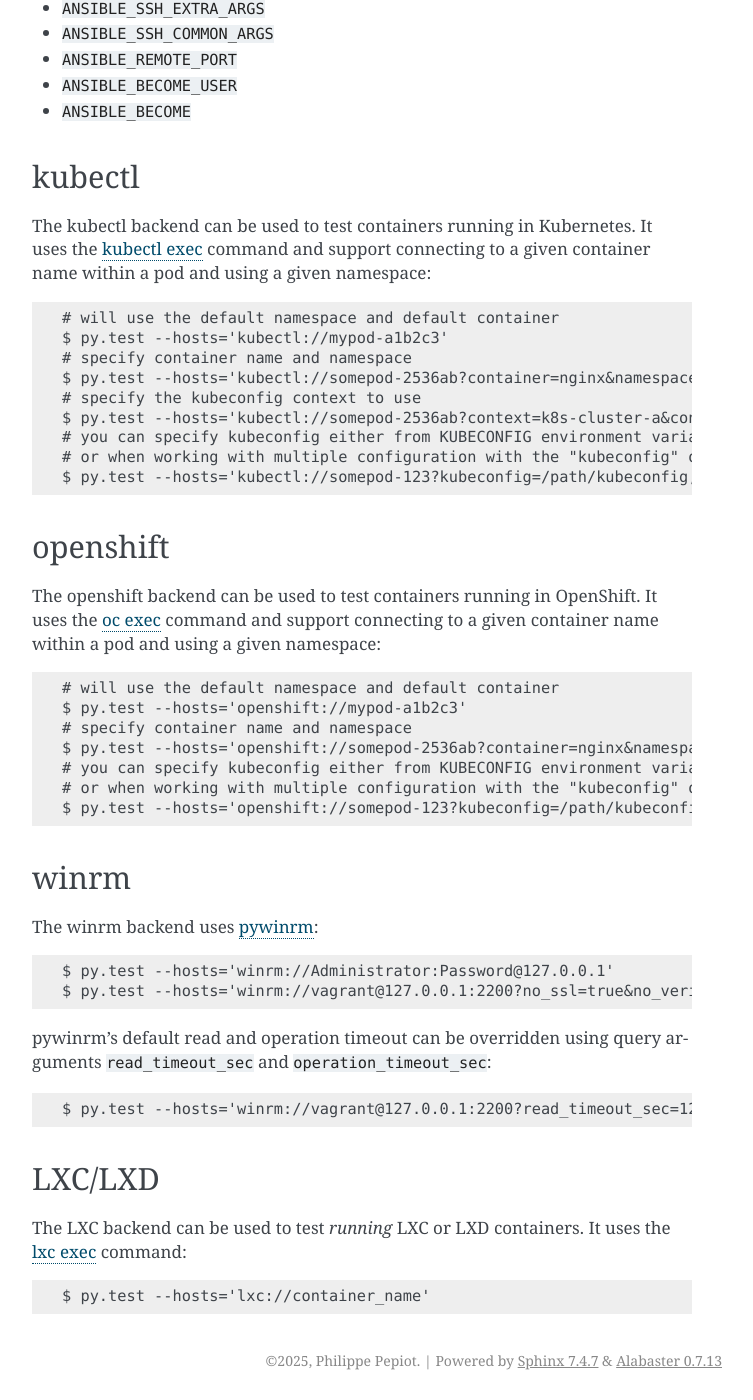
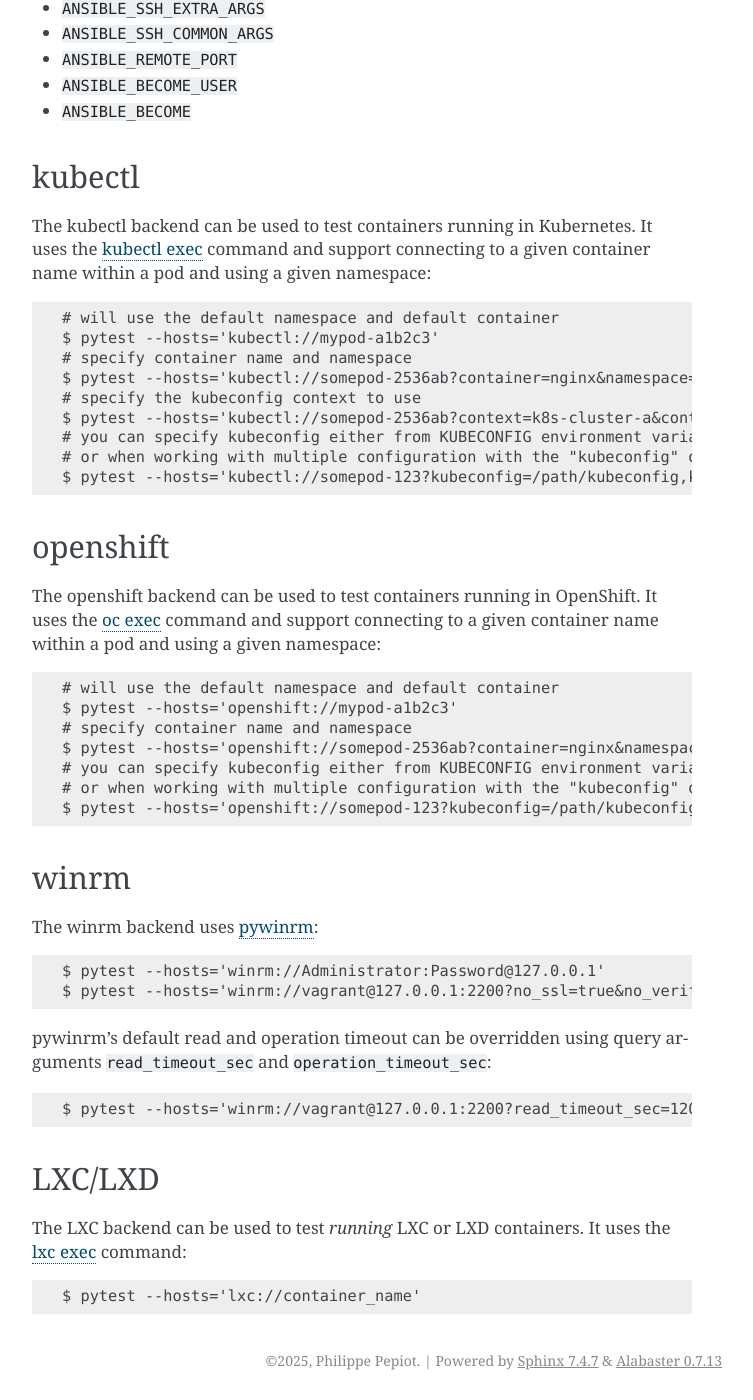
Before and after one commit to pytest-dev/pytest-testinfra, a Sphinx documentation site: the page built from doc/source/backends.rst, in a window 1280 px wide and 1400 px high, scrolled down 4168 px. Shown: the whole window, without its empty margins (388-1141 px from the left). Built offline with Sphinx 7.4.7, drawn with Linux system fonts in a browser that asks for light colours; comment, search, counter and statistics services are not loaded; some of the changed text lies outside the part shown.

Commit message:
Use pytest command instead of py.test

```diff
--- a/README.rst
+++ b/README.rst
@@ -59,7 +59,7 @@ Write your first tests file to `test_myinfra.py`:
 
 And run it::
 
-    $ py.test -v test_myinfra.py
+    $ pytest -v test_myinfra.py
 
 
     ====================== test session starts ======================
--- a/doc/source/backends.rst
+++ b/doc/source/backends.rst
@@ -77,7 +77,7 @@ This is the default backend when no hosts are provided (either via
 ``--hosts`` or in modules). Commands are run locally in a subprocess under
 the current user::
 
-    $ py.test --sudo test_myinfra.py
+    $ pytest --sudo test_myinfra.py
 
 
 paramiko
@@ -91,7 +91,7 @@ able to connect without password (using passwordless keys or using
 
 You can provide an alternate ssh-config::
 
-    $ py.test --ssh-config=/path/to/ssh_config --hosts=server
+    $ pytest --ssh-config=/path/to/ssh_config --hosts=server
 
 
 docker
@@ -100,7 +100,7 @@ docker
 The Docker backend can be used to test *running* Docker containers. It uses the
 `docker exec <https://docs.docker.com/reference/commandline/exec/>`_ command::
 
-    $ py.test --hosts='docker://[user@]container_id_or_name'
+    $ pytest --hosts='docker://[user@]container_id_or_name'
 
 See also the :ref:`Test docker images` example.
 
@@ -111,7 +111,7 @@ podman
 The Podman backend can be used to test *running* Podman containers. It uses the
 `podman exec <https://github.com/containers/libpod/blob/master/docs/source/markdown/podman.1.md>`_ command::
 
-    $ py.test --hosts='podman://[user@]container_id_or_name'
+    $ pytest --hosts='podman://[user@]container_id_or_name'
 
 
 ssh
@@ -119,11 +119,11 @@ ssh
 
 This is a pure SSH backend using the ``ssh`` command. Example::
 
-    $ py.test --hosts='ssh://server'
-    $ py.test --ssh-config=/path/to/ssh_config --hosts='ssh://server'
-    $ py.test --ssh-identity-file=/path/to/key --hosts='ssh://server'
-    $ py.test --hosts='ssh://server?timeout=60&controlpersist=120'
-    $ py.test --hosts='ssh://server' --ssh-extra-args='-o StrictHostKeyChecking=no'
+    $ pytest --hosts='ssh://server'
+    $ pytest --ssh-config=/path/to/ssh_config --hosts='ssh://server'
+    $ pytest --ssh-identity-file=/path/to/key --hosts='ssh://server'
+    $ pytest --hosts='ssh://server?timeout=60&controlpersist=120'
+    $ pytest --hosts='ssh://server' --ssh-extra-args='-o StrictHostKeyChecking=no'
 
 By default timeout is set to 10 seconds and ControlPersist is set to 60 seconds.
 You can disable persistent connection by passing `controlpersist=0` to the options.
@@ -135,10 +135,10 @@ salt
 The salt backend uses the `salt Python client API
 <https://docs.saltstack.com/en/latest/ref/clients/>`_ and can be used from the salt-master server::
 
-    $ py.test --hosts='salt://*'
-    $ py.test --hosts='salt://minion1,salt://minion2'
-    $ py.test --hosts='salt://web*'
-    $ py.test --hosts='salt://G@os:Debian'
+    $ pytest --hosts='salt://*'
+    $ pytest --hosts='salt://minion1,salt://minion2'
+    $ pytest --hosts='salt://web*'
+    $ pytest --hosts='salt://G@os:Debian'
 
 Testinfra will use the salt connection channel to run commands.
 
@@ -156,9 +156,9 @@ and how to connect them, using Testinfra's Ansible backend.
 
 To use the Ansible backend, prefix the ``--hosts`` option with ``ansible://`` e.g::
 
-    $ py.test --hosts='ansible://all' # tests all inventory hosts
-    $ py.test --hosts='ansible://host1,ansible://host2'
-    $ py.test --hosts='ansible://web*'
+    $ pytest --hosts='ansible://all' # tests all inventory hosts
+    $ pytest --hosts='ansible://host1,ansible://host2'
+    $ pytest --hosts='ansible://web*'
 
 An inventory may be specified with the ``--ansible-inventory`` option, otherwise
 the default (``/etc/ansible/hosts``) is used.
@@ -169,8 +169,8 @@ are supported values. Other connections (or if you are using the ``--force-ansib
 option) will result in testinfra running all commands via Ansible itself,
 which is substantially slower than the other backends::
 
-    $ py.test --force-ansible --hosts='ansible://all'
-    $ py.test --hosts='ansible://host?force_ansible=True'
+    $ pytest --force-ansible --hosts='ansible://all'
+    $ pytest --hosts='ansible://host?force_ansible=True'
 
 By default, the Ansible connection backend will first try to use
 ``ansible_ssh_private_key_file`` and ``ansible_private_key_file`` to authenticate,
@@ -203,14 +203,14 @@ support connecting to a given container name within a pod and using a given
 namespace::
 
     # will use the default namespace and default container
-    $ py.test --hosts='kubectl://mypod-a1b2c3'
+    $ pytest --hosts='kubectl://mypod-a1b2c3'
     # specify container name and namespace
-    $ py.test --hosts='kubectl://somepod-2536ab?container=nginx&namespace=web'
+    $ pytest --hosts='kubectl://somepod-2536ab?container=nginx&namespace=web'
     # specify the kubeconfig context to use
-    $ py.test --hosts='kubectl://somepod-2536ab?context=k8s-cluster-a&container=nginx'
+    $ pytest --hosts='kubectl://somepod-2536ab?context=k8s-cluster-a&container=nginx'
     # you can specify kubeconfig either from KUBECONFIG environment variable
     # or when working with multiple configuration with the "kubeconfig" option
-    $ py.test --hosts='kubectl://somepod-123?kubeconfig=/path/kubeconfig,kubectl://otherpod-123?kubeconfig=/other/kubeconfig'
+    $ pytest --hosts='kubectl://somepod-123?kubeconfig=/path/kubeconfig,kubectl://otherpod-123?kubeconfig=/other/kubeconfig'
 
 openshift
 ~~~~~~~~~
@@ -221,25 +221,25 @@ support connecting to a given container name within a pod and using a given
 namespace::
 
     # will use the default namespace and default container
-    $ py.test --hosts='openshift://mypod-a1b2c3'
+    $ pytest --hosts='openshift://mypod-a1b2c3'
     # specify container name and namespace
-    $ py.test --hosts='openshift://somepod-2536ab?container=nginx&namespace=web'
+    $ pytest --hosts='openshift://somepod-2536ab?container=nginx&namespace=web'
     # you can specify kubeconfig either from KUBECONFIG environment variable
     # or when working with multiple configuration with the "kubeconfig" option
-    $ py.test --hosts='openshift://somepod-123?kubeconfig=/path/kubeconfig,openshift://otherpod-123?kubeconfig=/other/kubeconfig'
+    $ pytest --hosts='openshift://somepod-123?kubeconfig=/path/kubeconfig,openshift://otherpod-123?kubeconfig=/other/kubeconfig'
 
 winrm
 ~~~~~
 
 The winrm backend uses `pywinrm <https://pypi.python.org/pypi/pywinrm>`_::
 
-    $ py.test --hosts='winrm://Administrator:Password@127.0.0.1'
-    $ py.test --hosts='winrm://vagrant@127.0.0.1:2200?no_ssl=true&no_verify_ssl=true'
+    $ pytest --hosts='winrm://Administrator:Password@127.0.0.1'
+    $ pytest --hosts='winrm://vagrant@127.0.0.1:2200?no_ssl=true&no_verify_ssl=true'
 
 pywinrm's default read and operation timeout can be overridden using query
 arguments ``read_timeout_sec`` and ``operation_timeout_sec``::
 
-    $ py.test --hosts='winrm://vagrant@127.0.0.1:2200?read_timeout_sec=120&operation_timeout_sec=100'
+    $ pytest --hosts='winrm://vagrant@127.0.0.1:2200?read_timeout_sec=120&operation_timeout_sec=100'
 
 LXC/LXD
 ~~~~~~~
@@ -247,4 +247,4 @@ LXC/LXD
 The LXC backend can be used to test *running* LXC or LXD containers. It uses the
 `lxc exec <https://linuxcontainers.org/lxd/getting-started-cli/>`_ command::
 
-    $ py.test --hosts='lxc://container_name'
+    $ pytest --hosts='lxc://container_name'
```
Also changed, not shown: doc/source/examples.rst (+6 -6 lines), doc/source/invocation.rst (+4 -4 lines), 1 other file.
